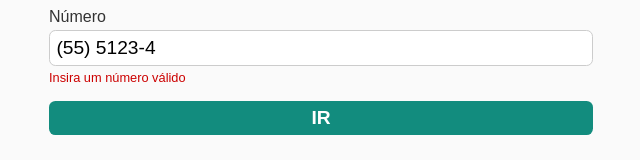
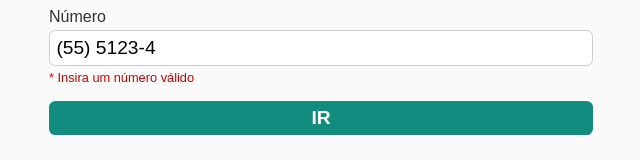
Before and after one commit to rickyalmeidadev/whatsapp-chat-opener, a React (Create React App) app: page / in a window 1280 px wide. Both pictures are taken after typing "5551234" into the empty fields and a click on the button "IR". Shown: the part 338-498 px from the top of the page, without its empty margins (319-959 px from the left). Built offline with nearby package versions, Linux system fonts and the light colour scheme; no server answers.

Commit message:
improve error message

```diff
--- a/src/App.js
+++ b/src/App.js
@@ -64,7 +64,7 @@ const App = () => {
           />
           {touched && error && (
             <span className={styles.error} role="alert" id="phone-error">
-              {error}
+              * {error}
             </span>
           )}
         </div>
```
